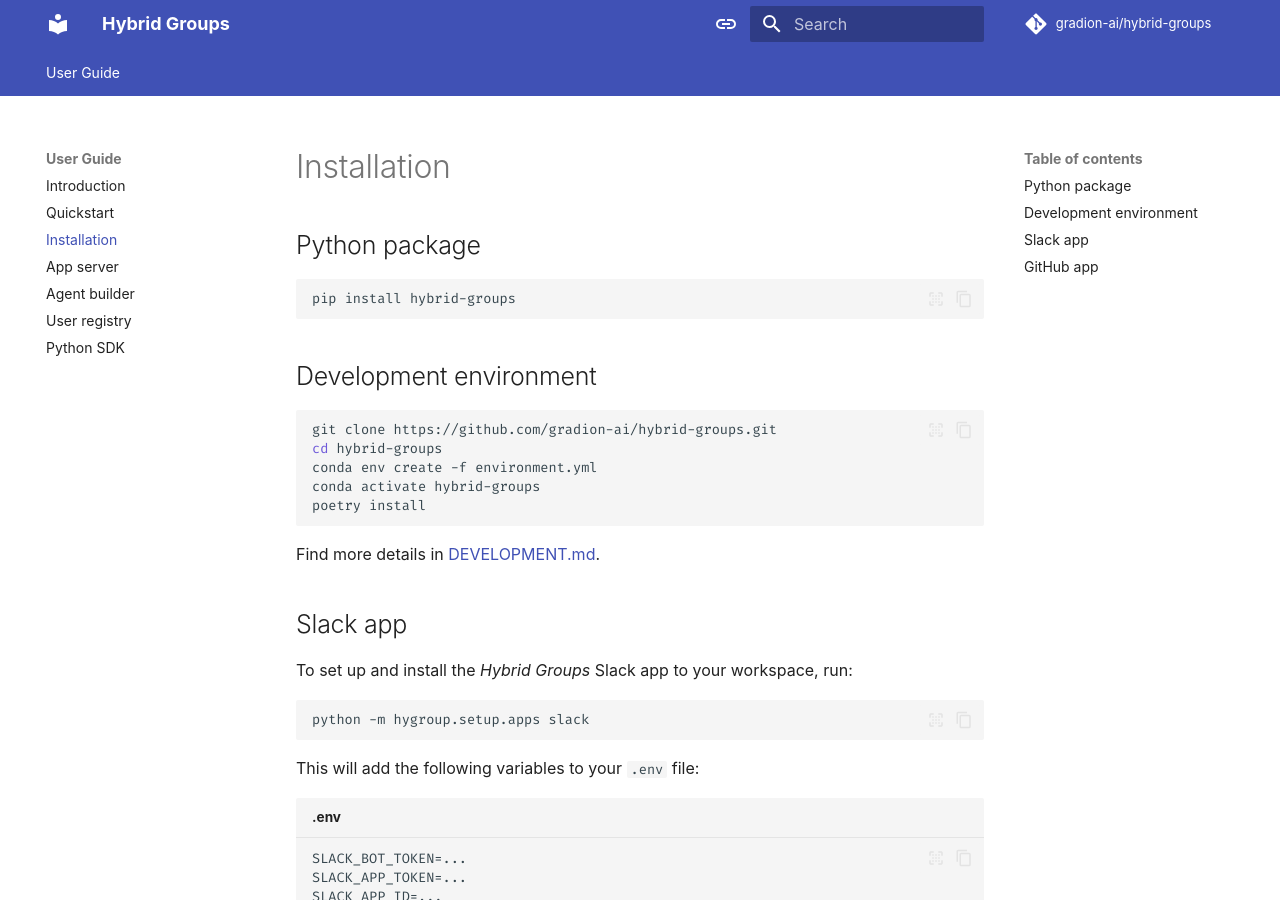
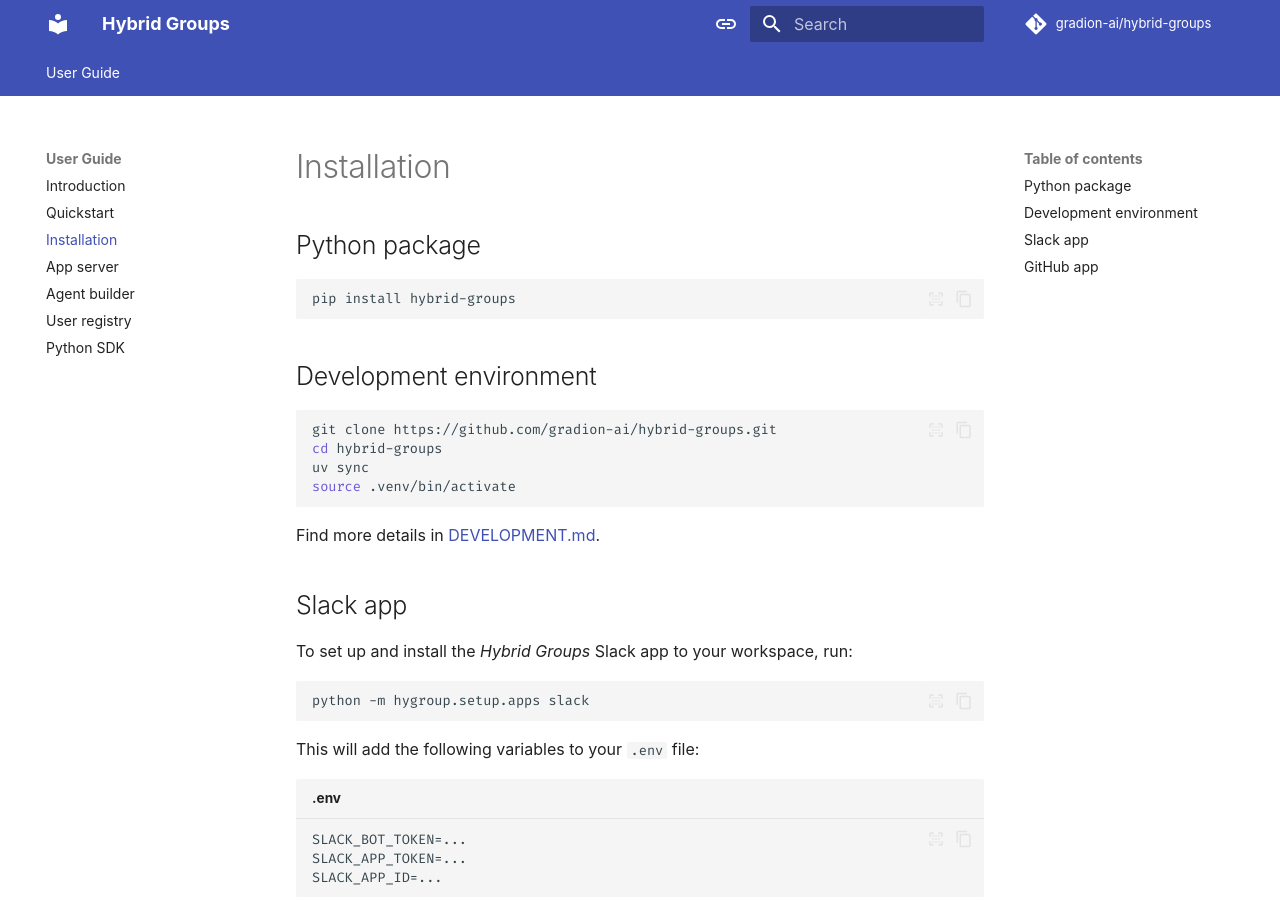
Before and after one commit to gradion-ai/hybrid-groups, an MkDocs documentation site: the page built from docs/installation.md, in a window 1280 px wide and 900 px high. Built offline with MkDocs 1.6.1 and Material for MkDocs 9.7.7, drawn with Linux system fonts in a browser that asks for light colours; some web fonts are replaced; comment, search, counter and statistics services are not loaded.

Commit message:
Update documentation

````diff
--- a/docs/installation.md
+++ b/docs/installation.md
@@ -11,9 +11,8 @@
 ```bash
 git clone https://github.com/gradion-ai/hybrid-groups.git
 cd hybrid-groups
-conda env create -f environment.yml
-conda activate hybrid-groups
-poetry install
+uv sync
+source .venv/bin/activate
 ```
 
 Find more details in [DEVELOPMENT.md](https://github.com/gradion-ai/hybrid-groups/blob/main/DEVELOPMENT.md).
````
Also changed, not shown: DEVELOPMENT.md (+4 -11 lines), 2 other files.
